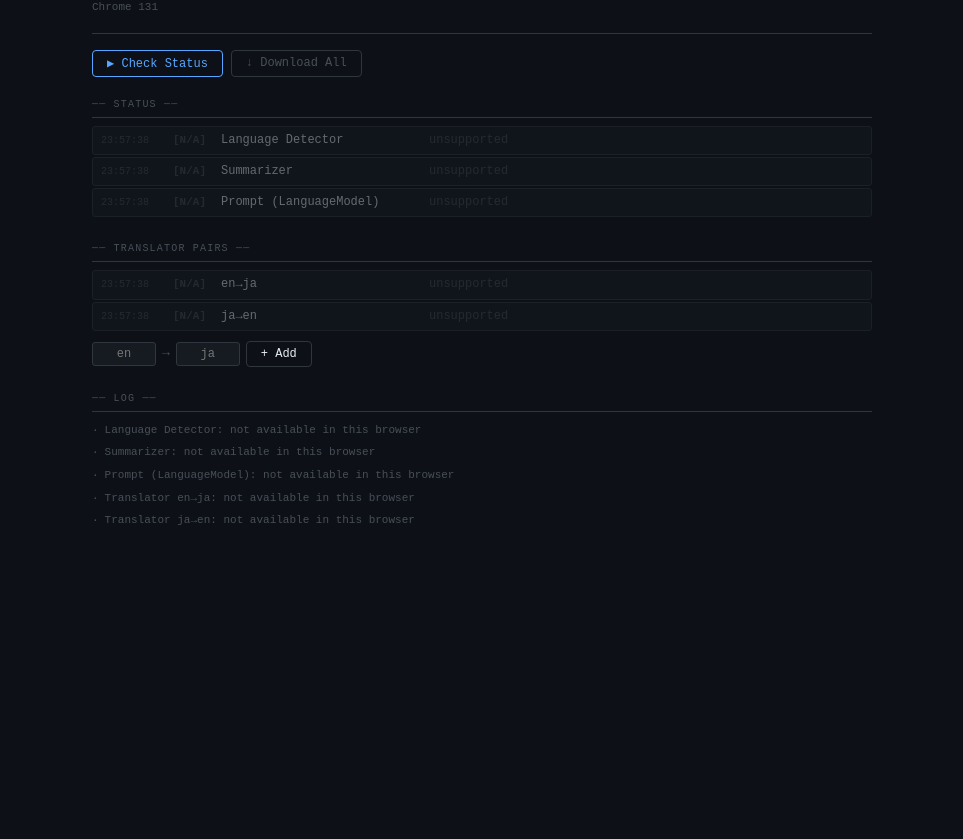
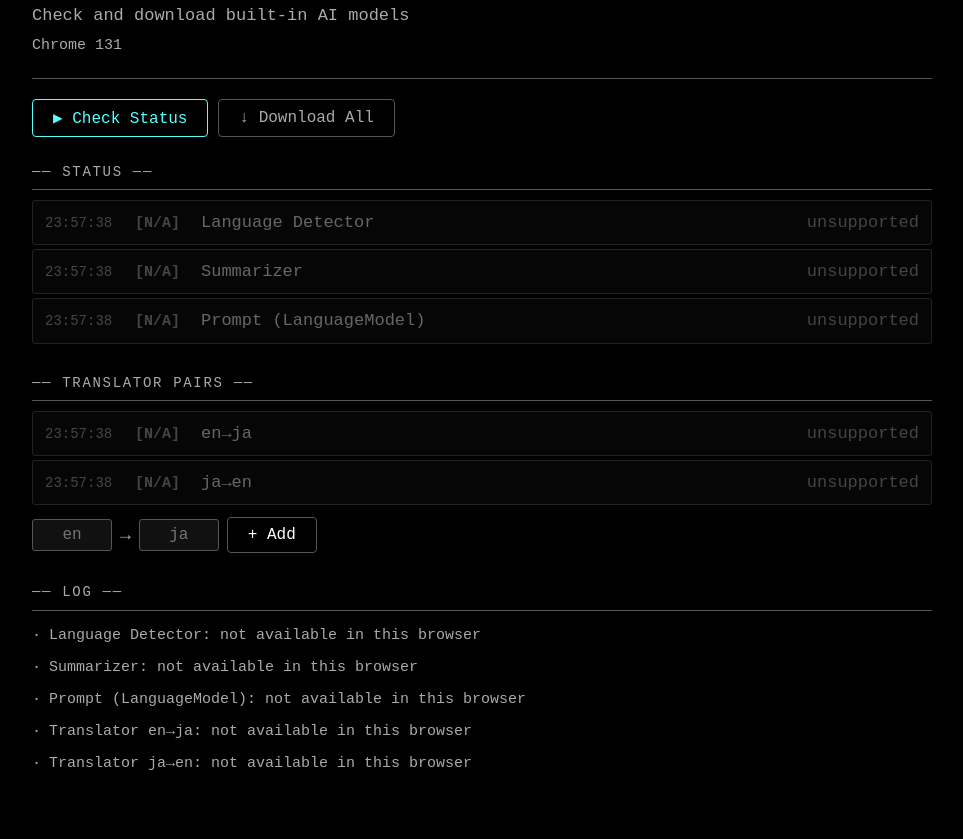
Before and after one commit to yoichiro/builtin-ai-api-status, a website built with Vite: page index.html in a window 1280 px wide. Shown: the part 74-913 px from the top of the page, without its empty margins (158-1121 px from the left). Before the commit the page ends 800 px from the top, so only its background shows below. Built offline with nearby package versions, Linux system fonts and the light colour scheme.

Commit message:
style: enlarge fonts, right-align status, 8-bit palette, English-only UI

```diff
--- a/index.html
+++ b/index.html
@@ -1,5 +1,5 @@
 <!DOCTYPE html>
-<html lang="ja">
+<html lang="en">
 <head>
   <meta charset="UTF-8" />
   <meta name="viewport" content="width=device-width, initial-scale=1.0" />
@@ -11,7 +11,7 @@
 
     <header class="app-header">
       <div class="app-title">built-in-ai-api-<span>status</span></div>
-      <div class="app-subtitle">ブラウザの組み込みAI機能が使えるか確認・ダウンロードします</div>
+      <div class="app-subtitle">Check and download built-in AI models</div>
       <div class="app-chrome-ver" data-chrome-ver>checking browser...</div>
     </header>
 
--- a/src/style.css
+++ b/src/style.css
@@ -1,14 +1,14 @@
-/* Design tokens */
+/* Design tokens — classic 8-bit CGA/EGA palette */
 :root {
-  --bg:        #0d1117;
-  --surface:   #161b22;
-  --border:    #30363d;
-  --text:      #e6edf3;
-  --muted:     #484f58;
-  --ok:        #3fb950;
-  --warn:      #d29922;
-  --info:      #58a6ff;
-  --err:       #f85149;
+  --bg:        #000000;
+  --surface:   #111111;
+  --border:    #555555;
+  --text:      #ffffff;
+  --muted:     #aaaaaa;
+  --ok:        #55ff55;
+  --warn:      #ffff55;
+  --info:      #55ffff;
+  --err:       #ff5555;
   --font-mono: 'Courier New', Consolas, monospace;
 }
 
@@ -18,15 +18,15 @@ body {
   background: var(--bg);
   color: var(--text);
   font-family: var(--font-mono);
-  font-size: 13px;
+  font-size: 18px;
   line-height: 1.6;
   min-height: 100vh;
-  padding: 24px;
+  padding: 32px;
 }
 
 /* Layout */
 .app {
-  max-width: 780px;
+  max-width: 900px;
   margin: 0 auto;
   display: flex;
   flex-direction: column;
@@ -34,42 +34,42 @@ body {
 
 /* Header */
 .app-header {
-  padding-bottom: 16px;
+  padding-bottom: 20px;
   border-bottom: 1px solid var(--border);
-  margin-bottom: 16px;
+  margin-bottom: 20px;
 }
 .app-title {
-  font-size: 15px;
+  font-size: 24px;
   font-weight: 700;
   color: var(--text);
   letter-spacing: -0.01em;
 }
 .app-title span { color: var(--info); }
 .app-subtitle {
-  margin-top: 4px;
-  font-size: 12px;
+  margin-top: 6px;
+  font-size: 17px;
   color: var(--muted);
 }
 .app-chrome-ver {
-  font-size: 11px;
+  font-size: 15px;
   color: var(--muted);
-  margin-top: 2px;
+  margin-top: 4px;
 }
 
 /* Controls bar */
 .controls {
   display: flex;
-  gap: 8px;
-  margin-bottom: 20px;
+  gap: 10px;
+  margin-bottom: 24px;
 }
 
 .btn {
-  padding: 5px 14px;
+  padding: 8px 20px;
   background: transparent;
   border: 1px solid var(--border);
   color: var(--text);
   font-family: var(--font-mono);
-  font-size: 12px;
+  font-size: 16px;
   cursor: pointer;
   border-radius: 4px;
   transition: border-color 0.15s, color 0.15s, background 0.15s;
@@ -97,14 +97,14 @@ body {
 }
 
 /* Section */
-.section { margin-bottom: 24px; }
+.section { margin-bottom: 28px; }
 .section-label {
-  font-size: 10px;
+  font-size: 14px;
   letter-spacing: 0.12em;
   text-transform: uppercase;
   color: var(--muted);
-  margin-bottom: 8px;
-  padding-bottom: 4px;
+  margin-bottom: 10px;
+  padding-bottom: 6px;
   border-bottom: 1px solid var(--border);
 }
 
@@ -113,25 +113,25 @@ body {
 .pair-list {
   display: flex;
   flex-direction: column;
-  gap: 2px;
+  gap: 4px;
 }
 
 .status-row {
   display: grid;
-  grid-template-columns: 64px 40px 200px 1fr;
+  grid-template-columns: 80px 56px max-content 1fr;
   align-items: baseline;
-  gap: 8px;
-  padding: 4px 8px;
+  gap: 10px;
+  padding: 8px 12px;
   background: var(--surface);
   border: 1px solid var(--border);
   border-radius: 3px;
-  font-size: 12px;
+  font-size: 17px;
 }
 .status-row.is-na { opacity: 0.4; }
-.status-ts  { color: var(--muted); font-size: 10px; font-variant-numeric: tabular-nums; }
-.status-tag { font-weight: 700; font-size: 11px; }
-.status-name { color: var(--text); }
-.status-val  { color: var(--muted); }
+.status-ts  { color: var(--muted); font-size: 14px; font-variant-numeric: tabular-nums; }
+.status-tag { font-weight: 700; font-size: 15px; }
+.status-name { color: var(--text); white-space: nowrap; }
+.status-val  { color: var(--muted); text-align: right; }
 
 .status-ok   .status-tag, .status-ok   .status-val { color: var(--ok); }
 .status-warn .status-tag, .status-warn .status-val { color: var(--warn); }
@@ -149,13 +149,13 @@ body {
 /* Progress bar */
 .progress-row {
   display: grid;
-  grid-template-columns: 64px 40px 1fr 72px;
+  grid-template-columns: 80px 56px 1fr 90px;
   align-items: center;
-  gap: 8px;
-  padding: 2px 8px;
+  gap: 10px;
+  padding: 4px 12px;
 }
 .progress-bar {
-  height: 3px;
+  height: 4px;
   background: var(--border);
   border-radius: 2px;
   overflow: hidden;
@@ -168,7 +168,7 @@ body {
 }
 .progress-label {
   color: var(--info);
-  font-size: 11px;
+  font-size: 15px;
   font-variant-numeric: tabular-nums;
 }
 
@@ -176,17 +176,17 @@ body {
 .pair-form {
   display: flex;
   align-items: center;
-  gap: 6px;
-  margin-top: 10px;
+  gap: 8px;
+  margin-top: 12px;
 }
 .pair-input {
-  width: 64px;
-  padding: 4px 8px;
+  width: 80px;
+  padding: 6px 10px;
   background: var(--surface);
   border: 1px solid var(--border);
   color: var(--text);
   font-family: var(--font-mono);
-  font-size: 12px;
+  font-size: 16px;
   border-radius: 3px;
   text-align: center;
 }
@@ -197,23 +197,23 @@ body {
 .pair-arrow { color: var(--muted); }
 .pair-error {
   color: var(--err);
-  font-size: 11px;
-  margin-top: 6px;
+  font-size: 15px;
+  margin-top: 8px;
 }
 
 /* Log */
 .log-list {
   display: flex;
   flex-direction: column;
-  gap: 1px;
-  max-height: 200px;
+  gap: 2px;
+  max-height: 240px;
   overflow-y: auto;
 }
 .log-entry {
-  font-size: 11px;
-  padding: 2px 0;
+  font-size: 15px;
+  padding: 3px 0;
   display: flex;
-  gap: 6px;
+  gap: 8px;
   color: var(--muted);
 }
 .log-entry .log-icon { flex-shrink: 0; }
```
